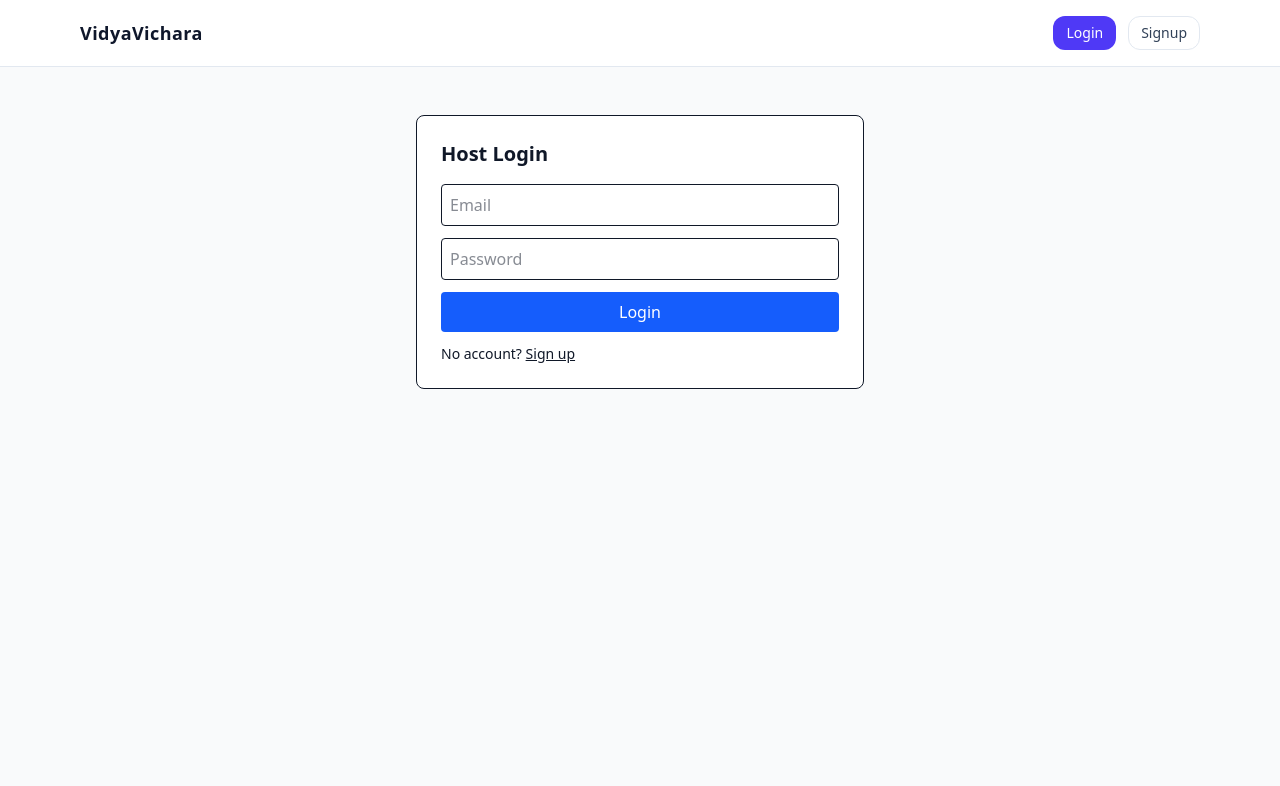
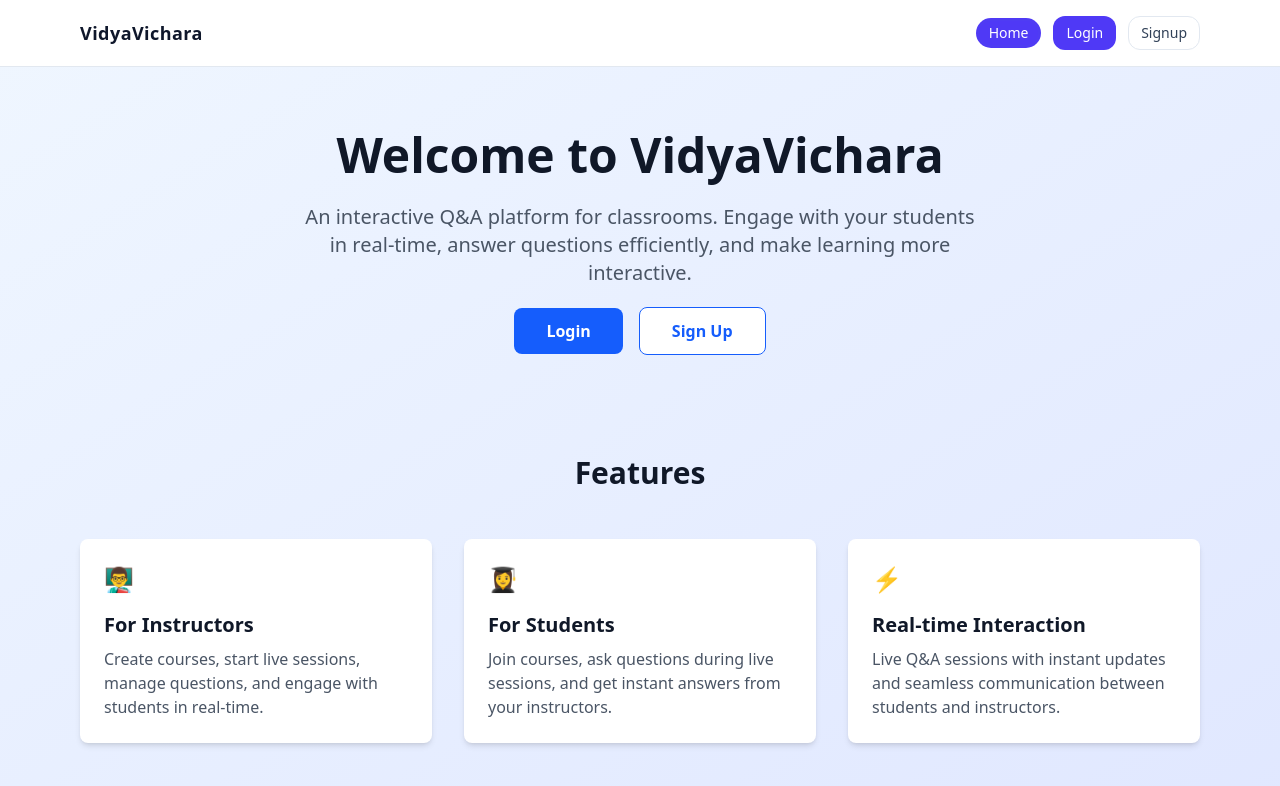
Before and after one commit to Kan201202/VidyaVichar, a React (Vite) app in the folder frontend/: page / in a window 1280 px wide. Before the commit this address led to /login. Shown: the top 786 px of the page. Built offline with nearby package versions, Linux system fonts and the light colour scheme; no server answers.

Commit message:
history changes

```diff
--- a/frontend/src/App.jsx
+++ b/frontend/src/App.jsx
@@ -1,4 +1,5 @@
-import { Routes, Route, Navigate } from "react-router-dom";
+import { Routes, Route } from "react-router-dom";
+import Home from "./pages/Home.jsx";
 import Login from "./pages/Login.jsx";
 import Signup from "./pages/Signup.jsx";
 import StudentBoard from "./pages/StudentBoard.jsx";
@@ -12,39 +13,15 @@ import CourseCreation from "./pages/CourseCreation.jsx";
 import CourseBrowser from "./pages/CourseBrowser.jsx";
 import { useAuth } from "./context/AuthProvider.jsx";
 
-function RoleBasedLanding() {
-  const { user, token, loading } = useAuth();
-
-  if (loading) return <div className="p-6 text-center">Loading...</div>;
-  if (!token) return <Navigate to="/login" replace />;
-  if (!user) return <div className="p-6 text-center">Loading user data...</div>;
-
-  if (user.role === 'instructor') {
-    return <Navigate to="/instructor-landing" replace />;
-  }
-  if (user.role === 'student') {
-    return <Navigate to="/student-landing" replace />;
-  }
-
-  return <div className="p-6 text-center">Unknown user role: {user.role}</div>;
-}
-
-export default function App() {
+function AppRoutes() {
   const { user } = useAuth();
 
   return (
-    <div className="min-h-dvh bg-gray-50 text-gray-900">
-      <Navbar />
-      {/* Add key to force re-render when user changes */}
-      <main key={user?.id} className="mx-auto w-full max-w-6xl p-4">
     <Routes>
       {/* Public routes */}
+      <Route path="/" element={<Home />} />
       <Route path="/login" element={<Login />} />
       <Route path="/signup" element={<Signup />} />
-
-          {/* Role-based landing (protected) */}
-          <Route path="/" element={<RoleBasedLanding />} />
-          <Route path="/landing" element={<RoleBasedLanding />} />
 
       {/* Student Flow (protected) */}
       <Route path="/student-landing" element={
@@ -90,8 +67,20 @@ export default function App() {
       } />
 
       {/* Fallback */}
-          <Route path="*" element={<Navigate to="/" replace />} />
+      <Route path="*" element={<Home />} />
     </Routes>
+  );
+}
+
+export default function App() {
+  const { user } = useAuth();
+
+  return (
+    <div className="min-h-dvh bg-gray-50 text-gray-900">
+      <Navbar />
+      {/* Add key to force re-render when user changes */}
+      <main key={user?.id} className="mx-auto w-full">
+        <AppRoutes />
       </main>
     </div>
   );
--- a/frontend/src/components/Navbar.jsx
+++ b/frontend/src/components/Navbar.jsx
@@ -8,11 +8,18 @@ export default function Navbar() {
   return (
     <header className="border-b border-slate-200 bg-white/90 backdrop-blur">
       <nav className="vv-container flex items-center justify-between p-4">
-        <Link to="/" className="text-lg font-semibold tracking-wide text-slate-900">VidyaVichara</Link>
+        <Link to="/" className="text-lg font-semibold tracking-wide text-slate-900">
+          VidyaVichara
+        </Link>
         <div className="flex items-center gap-3">
           {/* Show navigation only when logged in */}
-          {token && (
+          {token ? (
             <>
+              {/* Always show Home link */}
+              <Link to="/" className={linkCls(pathname === '/')}>
+                Home
+              </Link>
+
               {/* Role-specific main navigation */}
               {user?.role === 'student' && (
                 <Link to="/student-landing" className={linkCls(pathname === '/student-landing')}>
@@ -37,19 +44,27 @@ export default function Navbar() {
                 </Link>
               )}
 
-              <Link to="/history" className={linkCls(pathname === '/history')}>History</Link>
-            </>
-          )}
+              <Link to="/history" className={linkCls(pathname === '/history')}>
+                History
+              </Link>
 
-          {!token ? (
-            <>
-              <Link to="/login" className="vv-btn vv-btn-primary">Login</Link>
-              <Link to="/signup" className="vv-btn">Signup</Link>
+              <button onClick={logout} className="vv-btn">
+                Logout {user?.name ? `(${user.name})` : ""}
+              </button>
             </>
           ) : (
-            <button onClick={logout} className="vv-btn">
-              Logout {user?.name ? `(${user.name})` : ""}
-            </button>
+            <>
+              {/* Show when not logged in */}
+              <Link to="/" className={linkCls(pathname === '/')}>
+                Home
+              </Link>
+              <Link to="/login" className="vv-btn vv-btn-primary">
+                Login
+              </Link>
+              <Link to="/signup" className="vv-btn">
+                Signup
+              </Link>
+            </>
           )}
         </div>
       </nav>
--- a/frontend/src/pages/History.jsx
+++ b/frontend/src/pages/History.jsx
@@ -1,29 +1,84 @@
 import { useEffect, useMemo, useState } from "react";
 import { useAuth } from "../context/AuthProvider.jsx";
 import * as qApi from "../api/questions.js";
+import * as courseApi from "../api/courses.js";
 
 export default function History() {
-  const { token } = useAuth();
+  const { token, user } = useAuth();
   const [items, setItems] = useState([]);
   const [loading, setLoading] = useState(true);
   const [query, setQuery] = useState("");
 
   useEffect(() => {
-    (async () => {
+    const loadHistory = async () => {
       setLoading(true);
       try {
-        const data = await qApi.history(token);
-        setItems(data ?? []);
+        let allQuestions = [];
+
+        if (user?.role === 'instructor') {
+          // For instructors: Get all their courses, then get questions from each course
+          const courses = await courseApi.getMyCourses(token);
+
+          // Load questions from each course
+          for (const course of courses) {
+            try {
+              const courseQuestions = await qApi.list({ courseId: course._id }, token);
+
+              // Add course information to each question
+              const questionsWithCourseInfo = courseQuestions.map(question => ({
+                ...question,
+                courseName: course.name,
+                courseCode: course.code,
+                courseInstructor: course.instructorId?.name || 'Unknown'
+              }));
+
+              allQuestions = [...allQuestions, ...questionsWithCourseInfo];
+            } catch (error) {
+              console.error(`Failed to load questions for course ${course.name}:`, error);
+            }
+          }
+        } else {
+          // For students: Get their question history and enhance with course info
+          const studentQuestions = await qApi.history(token);
+          const courses = await courseApi.getMyCourses(token);
+          const courseMap = {};
+
+          // Create a map for quick course lookup
+          courses.forEach(course => {
+            courseMap[course._id] = course;
+          });
+
+          // Enhance questions with course information
+          allQuestions = studentQuestions.map(question => ({
+            ...question,
+            courseName: courseMap[question.courseId]?.name,
+            courseCode: courseMap[question.courseId]?.code,
+            courseInstructor: courseMap[question.courseId]?.instructorId?.name || 'Unknown'
+          }));
+        }
+
+        setItems(allQuestions);
+      } catch (error) {
+        console.error("Failed to load history:", error);
+        setItems([]);
       } finally {
         setLoading(false);
       }
-    })();
-  }, [token]);
+    };
+
+    if (token && user) {
+      loadHistory();
+    }
+  }, [token, user?.role, user?.id]);
 
   const filtered = useMemo(() => {
     if (!query.trim()) return items;
-    const s = query.toLowerCase();
-    return items.filter(i => i.text?.toLowerCase().includes(s));
+    const searchTerm = query.toLowerCase();
+    return items.filter(item =>
+      item.text?.toLowerCase().includes(searchTerm) ||
+      item.courseName?.toLowerCase().includes(searchTerm) ||
+      item.courseCode?.toLowerCase().includes(searchTerm)
+    );
   }, [items, query]);
 
   return (
@@ -31,27 +86,74 @@ export default function History() {
       <div className="vv-panel p-4 flex items-center justify-between gap-3">
         <div>
           <h1 className="text-2xl font-bold">My Question History</h1>
-          <p className="text-sm text-slate-500">{items.length} total</p>
+          <p className="text-sm text-slate-500">
+            {items.length} total {user?.role === 'instructor' ? '(across all courses)' : ''}
+          </p>
         </div>
-        <input className="vv-input w-64" placeholder="Search my questions…" value={query} onChange={e=>setQuery(e.target.value)} />
+        <input
+          className="vv-input w-64"
+          placeholder="Search questions…"
+          value={query}
+          onChange={e => setQuery(e.target.value)}
+        />
       </div>
 
       {loading ? (
-        <div className="vv-panel p-6 animate-pulse text-slate-500">Loading your history…</div>
+        <div className="vv-panel p-6 animate-pulse text-slate-500">
+          Loading your history…
+        </div>
       ) : filtered.length === 0 ? (
-        <div className="vv-panel p-6 text-slate-500">No matching questions.</div>
+        <div className="vv-panel p-6 text-slate-500">
+          {items.length === 0 ? "No questions found." : "No matching questions."}
+        </div>
       ) : (
         <div className="grid grid-cols-1 sm:grid-cols-2 md:grid-cols-3 gap-4">
-          {filtered.map(q => (
-            <div key={q._id} className="vv-card transition will-change-transform hover:-translate-y-1 hover:shadow-xl">
-              <div className="flex items-start justify-between">
-                <span className="vv-badge capitalize">{q.status ?? "unanswered"}</span>
-                {q.pinned ? <span className="vv-chip">📌 Pinned</span> : null}
+          {filtered.map(question => (
+            <div key={question._id} className="vv-card transition will-change-transform hover:-translate-y-1 hover:shadow-xl">
+              <div className="flex items-start justify-between mb-2">
+                <span className={`vv-badge capitalize ${
+                  question.status === 'answered' ? 'bg-green-100 text-green-800' :
+                  question.status === 'important' ? 'bg-yellow-100 text-yellow-800' :
+                  'bg-gray-100 text-gray-800'
+                }`}>
+                  {question.status ?? "unanswered"}
+                </span>
+                <div className="flex gap-1">
+                  {question.pinned && <span className="vv-chip bg-red-100 text-red-800">📌 Pinned</span>}
+                </div>
               </div>
-              <p className="vv-title mt-2">{q.text}</p>
-              <div className="vv-meta mt-3">
-                <span>{new Date(q.createdAt).toLocaleString()}</span>
-                <span className="vv-chip">Course: {String(q.courseId).slice(-6).toUpperCase()}</span>
+
+              <p className="vv-title mt-2 line-clamp-3">{question.text}</p>
+
+              <div className="vv-meta mt-3 space-y-2">
+                <div className="text-xs text-gray-500">
+                  {new Date(question.createdAt).toLocaleString()}
+                </div>
+
+                {/* Course Information */}
+                <div className="flex flex-wrap gap-1">
+                  <span className="vv-chip bg-blue-100 text-blue-800">
+                    {question.courseCode || `Course: ${String(question.courseId).slice(-6).toUpperCase()}`}
+                  </span>
+                  {question.courseName && (
+                    <span className="vv-chip bg-purple-100 text-purple-800">
+                      {question.courseName}
+                    </span>
+                  )}
+                </div>
+
+                {/* Role-specific additional info */}
+                {user?.role === 'instructor' && question.author && (
+                  <span className="vv-chip bg-green-100 text-green-800">
+                    Student: {question.author}
+                  </span>
+                )}
+
+                {user?.role === 'student' && question.courseInstructor && (
+                  <span className="vv-chip bg-orange-100 text-orange-800">
+                    Instructor: {question.courseInstructor}
+                  </span>
+                )}
               </div>
             </div>
           ))}
--- /dev/null
+++ b/frontend/src/pages/Home.jsx
@@ -0,0 +1,81 @@
+import { Link } from "react-router-dom";
+import { useAuth } from "../context/AuthProvider.jsx";
+
+export default function Home() {
+  const { token, user } = useAuth();
+
+  return (
+    <div className="min-h-screen bg-gradient-to-br from-blue-50 to-indigo-100">
+      {/* Hero Section */}
+      <div className="text-center py-16 px-4">
+        <h1 className="text-5xl font-bold text-gray-900 mb-6">
+          Welcome to VidyaVichara
+        </h1>
+        <p className="text-xl text-gray-600 mb-8 max-w-2xl mx-auto">
+          An interactive Q&A platform for classrooms. Engage with your students in real-time,
+          answer questions efficiently, and make learning more interactive.
+        </p>
+
+        {!token ? (
+          <div className="space-x-4">
+            <Link
+              to="/login"
+              className="bg-blue-600 text-white px-8 py-3 rounded-lg font-semibold hover:bg-blue-700 transition"
+            >
+              Login
+            </Link>
+            <Link
+              to="/signup"
+              className="bg-white text-blue-600 px-8 py-3 rounded-lg font-semibold border border-blue-600 hover:bg-blue-50 transition"
+            >
+              Sign Up
+            </Link>
+          </div>
+        ) : (
+          <div className="space-x-4">
+            <Link
+              to={user?.role === 'instructor' ? '/instructor-landing' : '/student-landing'}
+              className="bg-blue-600 text-white px-8 py-3 rounded-lg font-semibold hover:bg-blue-700 transition"
+            >
+              Go to Dashboard
+            </Link>
+            <button
+              onClick={() => window.location.reload()}
+              className="bg-white text-blue-600 px-8 py-3 rounded-lg font-semibold border border-blue-600 hover:bg-blue-50 transition"
+            >
+              Refresh
+            </button>
+          </div>
+        )}
+      </div>
+
+      {/* Features Section */}
+      <div className="max-w-6xl mx-auto px-4 py-12">
+        <h2 className="text-3xl font-bold text-center mb-12">Features</h2>
+        <div className="grid md:grid-cols-3 gap-8">
+          <div className="bg-white p-6 rounded-lg shadow-md">
+            <div className="text-2xl mb-4">👨‍🏫</div>
+            <h3 className="text-xl font-semibold mb-2">For Instructors</h3>
+            <p className="text-gray-600">
+              Create courses, start live sessions, manage questions, and engage with students in real-time.
+            </p>
+          </div>
+          <div className="bg-white p-6 rounded-lg shadow-md">
+            <div className="text-2xl mb-4">👩‍🎓</div>
+            <h3 className="text-xl font-semibold mb-2">For Students</h3>
+            <p className="text-gray-600">
+              Join courses, ask questions during live sessions, and get instant answers from your instructors.
+            </p>
+          </div>
+          <div className="bg-white p-6 rounded-lg shadow-md">
+            <div className="text-2xl mb-4">⚡</div>
+            <h3 className="text-xl font-semibold mb-2">Real-time Interaction</h3>
+            <p className="text-gray-600">
+              Live Q&A sessions with instant updates and seamless communication between students and instructors.
+            </p>
+          </div>
+        </div>
+      </div>
+    </div>
+  );
+}
```
Lines whose indentation alone changed are shown as unchanged.
